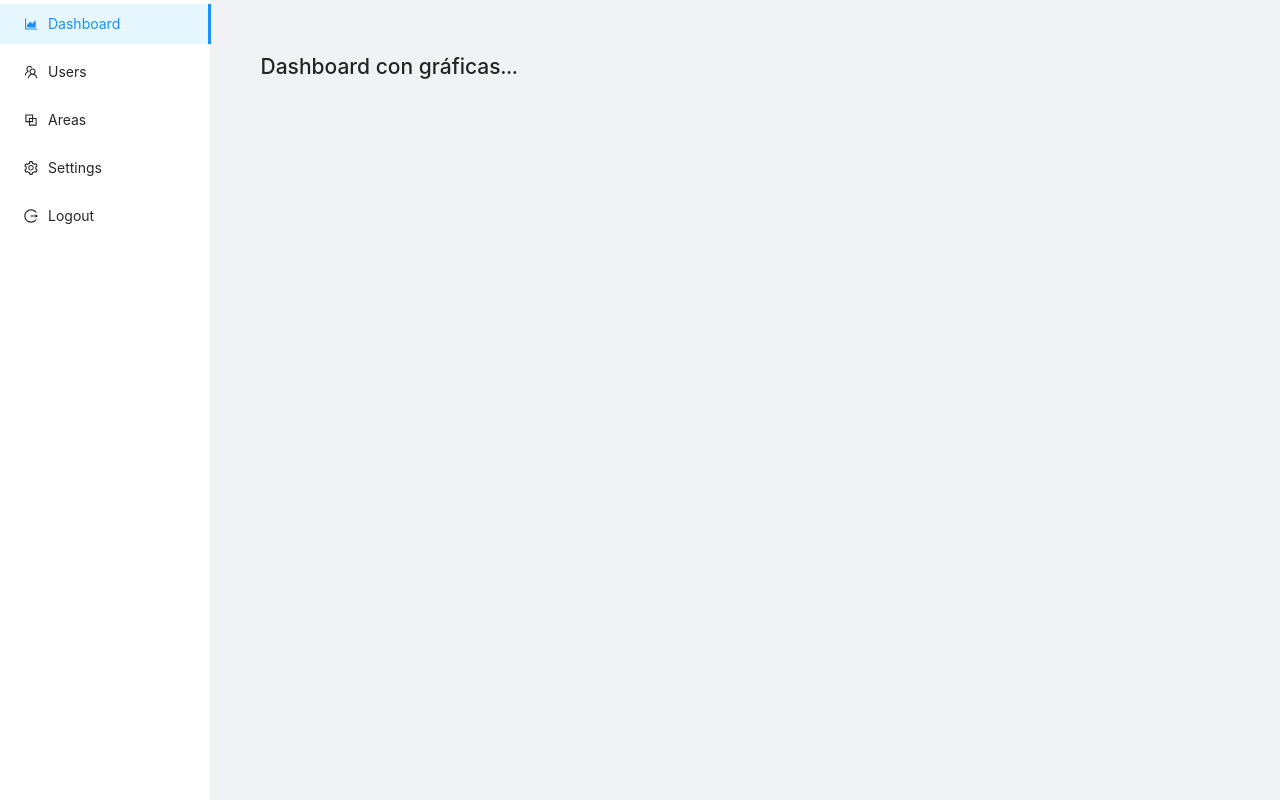
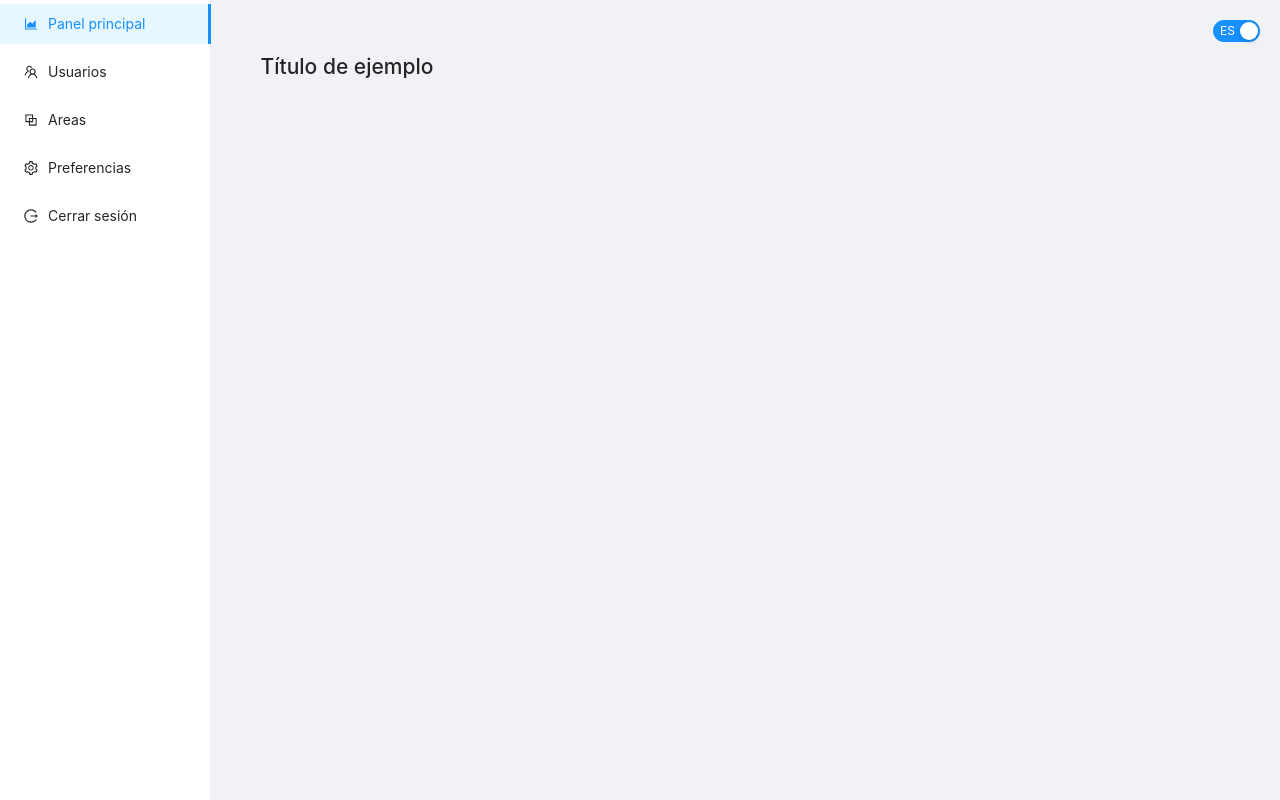
Before and after one commit to emiliogzzguerra/web-dev-final-project, a React (Create React App) app: page /dashboard in a window 1280 px wide. Both pictures are taken after typing "Sample", "Sample123" into the empty fields and a click on the button "Login". Built offline with nearby package versions, Linux system fonts and the light colour scheme.

Commit message:
Finished installing and configuring successfully i18next for internationalization

```diff
--- a/package.json
+++ b/package.json
@@ -13,8 +13,11 @@
     "axios": "^0.19.2",
     "dotenv": "^8.2.0",
     "history": "^4.10.1",
+    "i18next": "^19.4.5",
+    "i18next-http-backend": "^1.0.12",
     "react": "^16.13.1",
     "react-dom": "^16.13.1",
+    "react-i18next": "^11.5.0",
     "react-redux": "^7.2.0",
     "react-router-dom": "^5.2.0",
     "react-scripts": "3.4.1",
--- /dev/null
+++ b/src/components/LanguageSwitch.js
@@ -0,0 +1,31 @@
+import React, { useState, useEffect } from 'react'
+import styled from '@emotion/styled'
+import { Switch } from 'antd'
+import { useTranslation } from 'react-i18next';
+
+const StyledSwitch = styled(Switch)`
+    position: absolute;
+    top: 20px;
+    right: 20px;
+`;
+
+export default function LanguageSwitch() {
+    const [language, setLanguage] = useState('es');
+    const { i18n } = useTranslation();
+
+    useEffect(() => {
+        i18n.changeLanguage(language);
+    }, [i18n, language]);
+
+    const handleChange = () => {
+        if (language === 'es') {
+            setLanguage('en')
+        } else {
+            setLanguage('es')
+        }
+    }
+
+    return (
+        <StyledSwitch checkedChildren="ES" unCheckedChildren="EN" onChange={handleChange} defaultChecked />
+    )
+}
--- a/src/components/layout/Dashboard.js
+++ b/src/components/layout/Dashboard.js
@@ -4,6 +4,8 @@ import { AreaChartOutlined, LogoutOutlined, SettingOutlined, TeamOutlined, Block
 import styled from '@emotion/styled'
 
 import routes from "../../routes";
+import LanguageSwitch from "../LanguageSwitch";
+import { withTranslation } from 'react-i18next';
 const { Content } = Layout;
 
 const StyledMenu = styled(Menu)`
@@ -32,29 +34,6 @@ const StyledContent = styled(Content)`
   padding: 50px;
 `;
 
-const DashboardViews = [
-  {
-    name: "Dashboard",
-    icon: <AreaChartOutlined />,
-    route: routes.dashboard,
-  },
-  {
-    name: "Users",
-    icon: <TeamOutlined />,
-    route: routes.users,
-  },
-  {
-    name: "Areas",
-    icon: <BlockOutlined />,
-    route: routes.areas,
-  },
-  {
-    name: "Settings",
-    icon: <SettingOutlined />,
-    route: routes.settings,
-  },
-]
-
 class DashboardLayout extends Component {
   componentDidMount() {
     if (!localStorage.getItem("token")) {
@@ -76,20 +55,46 @@ class DashboardLayout extends Component {
   };
 
   render() {
+    const DashboardViews = [
+      {
+        key: "dash-menu-dashboard",
+        name: this.props.t('dashboard'),
+        icon: <AreaChartOutlined />,
+        route: routes.dashboard,
+      },
+      {
+        key: "dash-menu-users",
+        name: this.props.t('users'),
+        icon: <TeamOutlined />,
+        route: routes.users,
+      },
+      {
+        key: "dash-menu-areas",
+        name: this.props.t('areas'),
+        icon: <BlockOutlined />,
+        route: routes.areas,
+      },
+      {
+        key: "dash-menu-settings",
+        name: this.props.t('settings'),
+        icon: <SettingOutlined />,
+        route: routes.settings,
+      },
+    ]
     return (
       <StyledLayout>
         <StyledMenu
           onClick={this.handleClick}
-          defaultSelectedKeys={['Dashboard']}
-          defaultOpenKeys={['sub1']}
+          defaultSelectedKeys={["dash-menu-dashboard"]}
           mode="inline"
         >
           {DashboardViews.map(view => (
-            <Menu.Item key={view.name} onClick={() => this.goTo(view.route)} icon={view.icon}>{view.name}</Menu.Item>
+            <Menu.Item key={view.key} onClick={() => this.goTo(view.route)} icon={view.icon}>{view.name}</Menu.Item>
           ))}
-          <Menu.Item key="Logout" onClick={() => this.onLogout()} icon={<LogoutOutlined />}>Logout</Menu.Item>
+          <Menu.Item key="dash-menu-logout" onClick={() => this.onLogout()} icon={<LogoutOutlined />}>{this.props.t('logout')}</Menu.Item>
         </StyledMenu>
         <StyledContent>
+          <LanguageSwitch />
           {this.props.children}
         </StyledContent>
       </StyledLayout>
@@ -97,4 +102,4 @@ class DashboardLayout extends Component {
   }
 }
 
-export default DashboardLayout;
+export default withTranslation('dashboard')(DashboardLayout);
--- /dev/null
+++ b/src/i18n.js
@@ -0,0 +1,22 @@
+import i18n from 'i18next';
+import { initReactI18next } from 'react-i18next';
+
+import en from './locales/en'
+import es from './locales/es'
+
+i18n
+  .use(initReactI18next)
+  .init({
+    lng: 'es',
+    ns: {
+      namespaces: ['dashboard'],
+      defaultNS: 'common'
+    },
+    fallbackLng: 'es',
+    resources: {
+      en: en,
+      es: es,
+    },
+  });
+
+  export default i18n;
--- a/src/index.js
+++ b/src/index.js
@@ -2,6 +2,8 @@ import React from 'react';
 import ReactDOM from 'react-dom';
 import App from './App';
 import * as serviceWorker from './serviceWorker';
+import './i18n';
+
 
 ReactDOM.render(
     <App />,
--- /dev/null
+++ b/src/locales/en.js
@@ -0,0 +1,12 @@
+export default {
+    dashboard: {
+        "dashboard": "Dashboard",
+        "users": "Users",
+        "areas": "Areas",
+        "settings": "Settings",
+        "logout": "Logout",
+        main: {
+            "title": "Example title"
+        }
+    },
+}
--- /dev/null
+++ b/src/locales/es.js
@@ -0,0 +1,12 @@
+export default {
+    dashboard: {
+        "dashboard": "Panel principal",
+        "users": "Usuarios",
+        "areas": "Areas",
+        "settings": "Preferencias",
+        "logout": "Cerrar sesión",
+        main: {
+            "title": "Título de ejemplo"
+        }
+    },
+}
--- a/src/pages/DashboardPage/MainView.js
+++ b/src/pages/DashboardPage/MainView.js
@@ -1,10 +1,13 @@
 import React from "react";
-import { Alert, Row, Button } from "antd";
+import { useTranslation } from 'react-i18next';
+
 
 const MainView = props => {
+  const { t } = useTranslation('dashboard');
+
   return (
     <div>
-      <h1>Dashboard con gráficas...</h1>
+      <h1>{t('dashboard:main.title')}</h1>
     </div>
   );
 };
```
Also changed, not shown: 1 other file (tests, documents, lock files or other folders).
